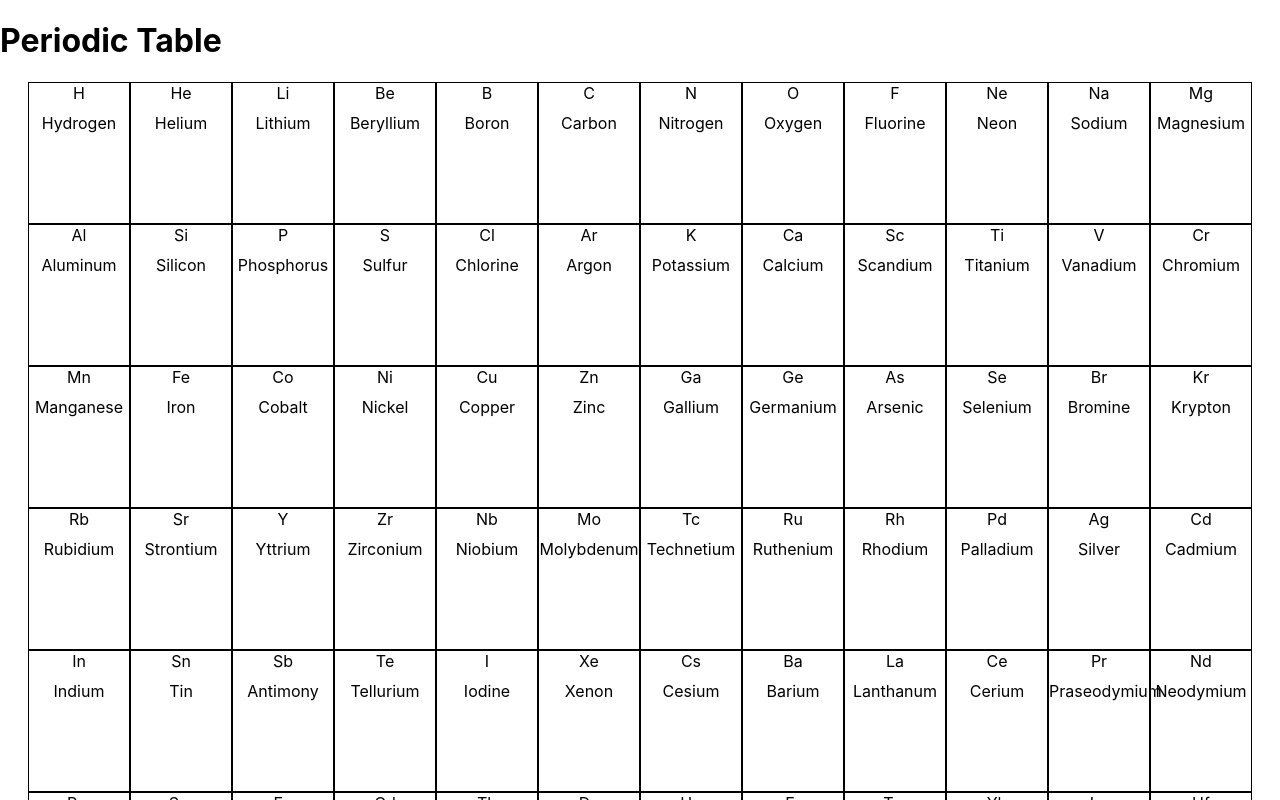
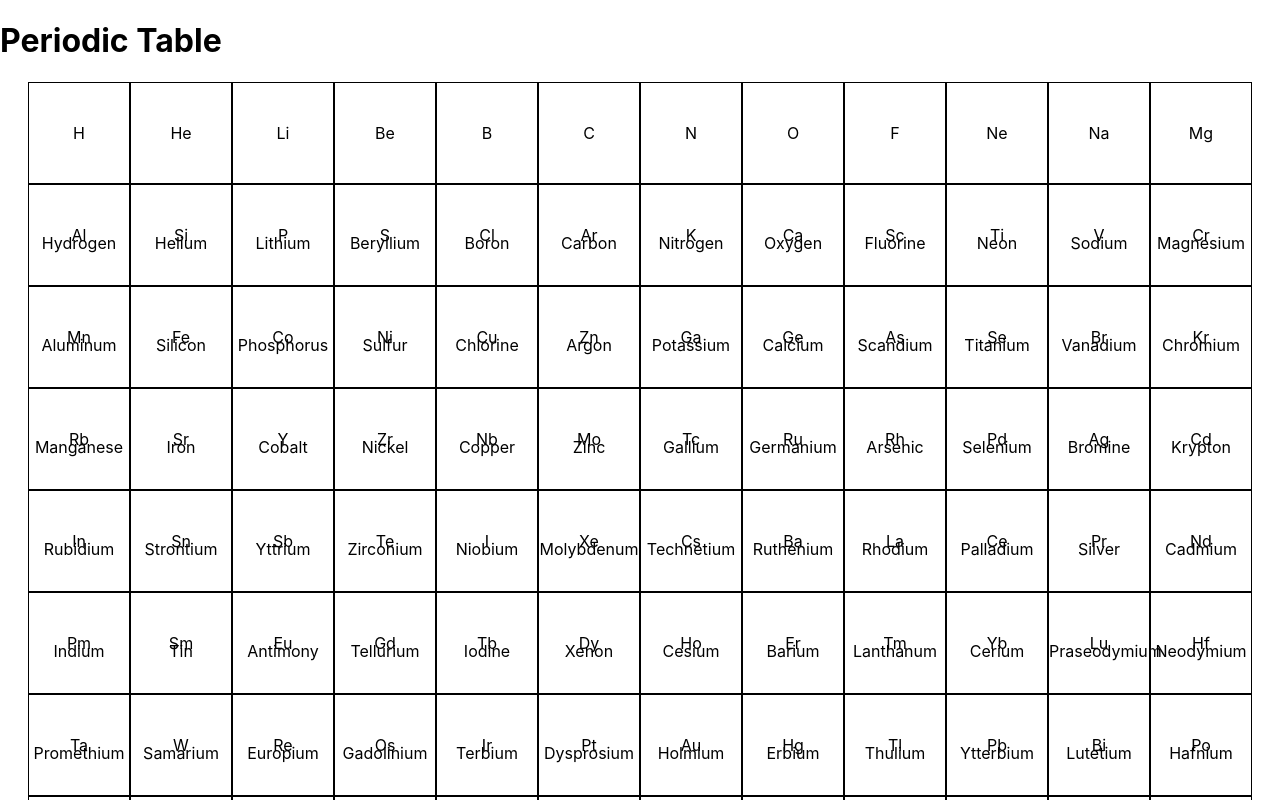
Before and after one commit to dcbartlett/periodic_table_AI, a React (Create React App) app: page / in a window 1280 px wide. Shown: the top 800 px of the page. Built offline with nearby package versions, Linux system fonts and the light colour scheme.

Commit message:
AI update Element

```diff
--- a/src/Components/Element.js
+++ b/src/Components/Element.js
@@ -4,11 +4,11 @@ const Element = ({ element, onClick }) => {
   return (
     <div
       style={{
-        display: 'inline-block',
         width: '100px',
-        height: '140px', // Adjusted height to accommodate symbol
+        height: '100px', // Updated height to match width
         border: '1px solid black',
         textAlign: 'center',
+        lineHeight: '100px', // Center content vertically
         cursor: 'pointer',
       }}
       onClick={() => onClick(element)}
```
